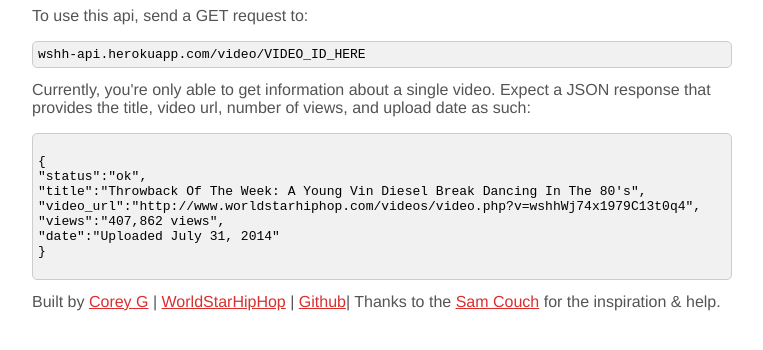
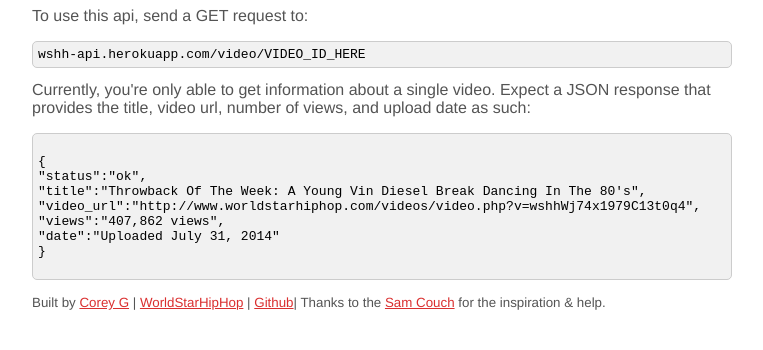
Before and after one commit to iamcoreyg/wshh-api, a website: page public/index.html in a window 1280 px wide. Shown: the part 262-612 px from the top of the page, without its empty margins (258-1021 px from the left). Drawn offline with Linux system fonts and the light colour scheme.

Commit message:
thanks sam

```diff
--- a/public/index.html
+++ b/public/index.html
@@ -25,8 +25,12 @@
 </pre>
 
 		<footer>
-			<p>Built by <a href="http://iamcoreyg.com">Corey G</a> | <a target="_blank" href="http://www.worldstarhiphop.com/videos/">WorldStarHipHop</a> | <a href="https://github.com/iamcoreyg/wshh-api" target="_blank">Github</a>|
-			Thanks to the <a href="http://twitter.com/SamuelCouch" target="_blank">Sam Couch</a> for the inspiration & help. </p>
+			<p>
+			<small>
+			Built by <a href="http://iamcoreyg.com">Corey G</a> | <a target="_blank" href="http://www.worldstarhiphop.com/videos/">WorldStarHipHop</a> | <a href="https://github.com/iamcoreyg/wshh-api" target="_blank">Github</a>|
+			Thanks to the <a href="http://twitter.com/SamuelCouch" target="_blank">Sam Couch</a> for the inspiration & help.
+			</small>
+			</p>
 		</footer>
 
 	</div>
```
